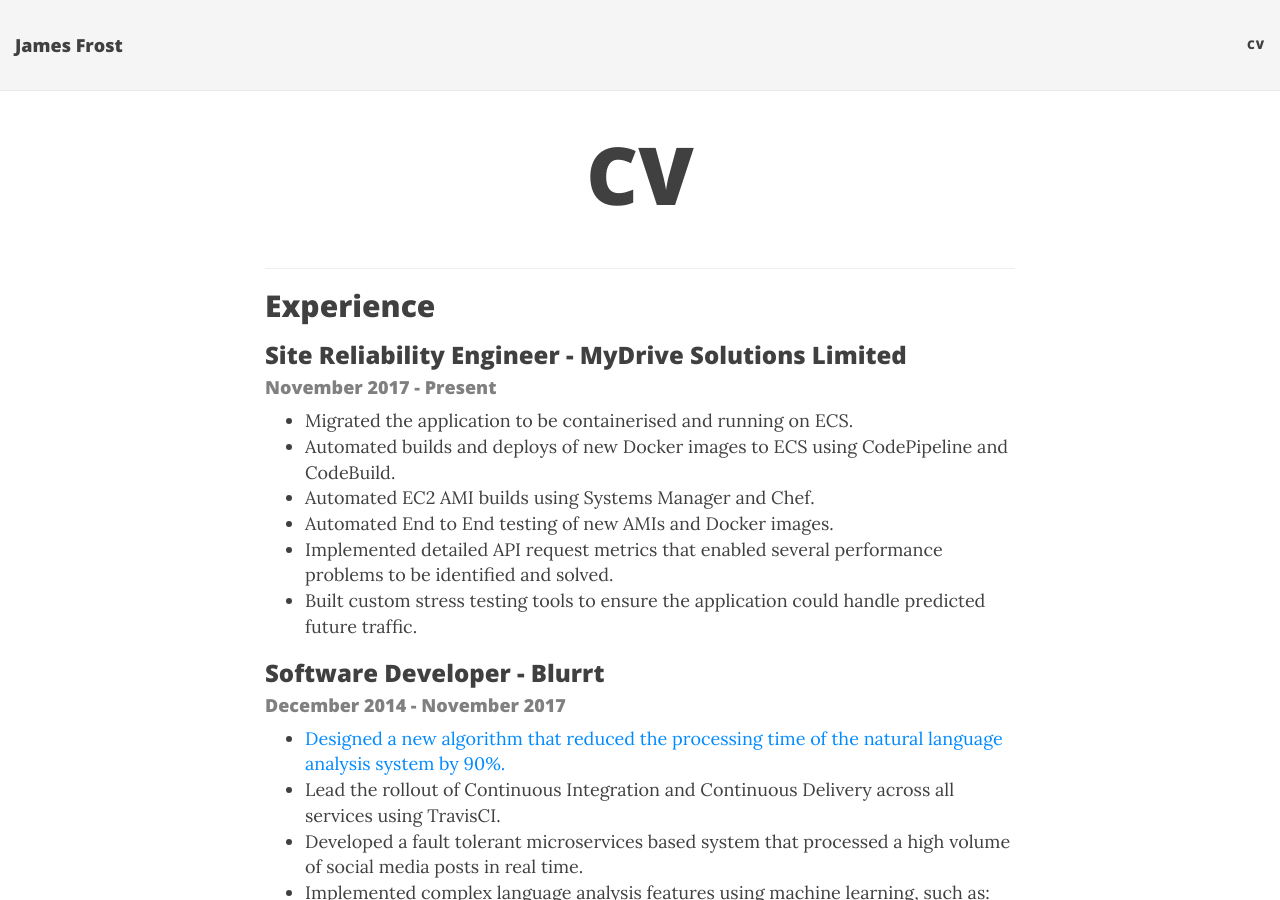
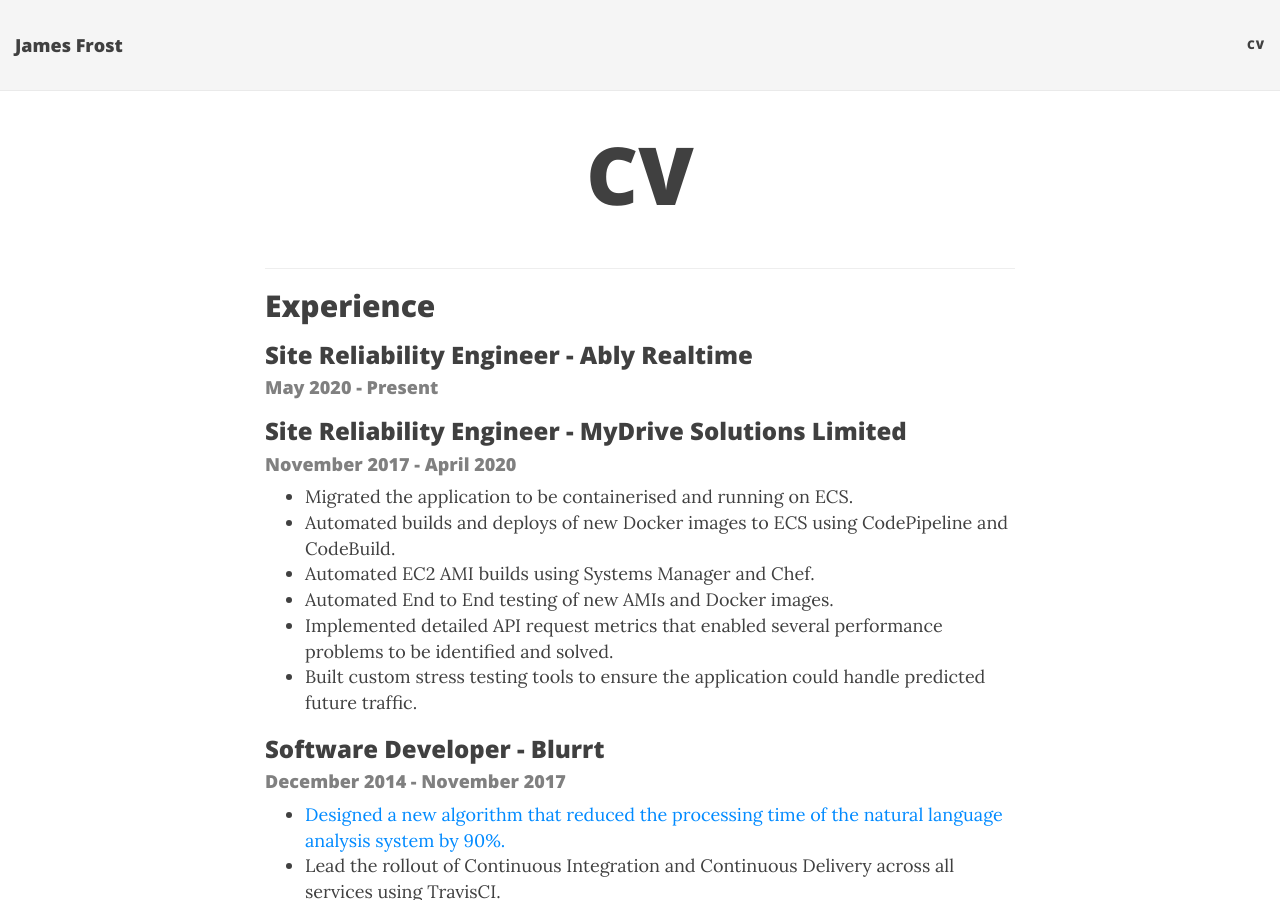
Before and after one commit to JamesFrost/jamesfrost.github.io, a Jekyll site: the page built from cv.html, in a window 1280 px wide and 900 px high. Built offline with Jekyll 4.4.1, drawn with Linux system fonts in a browser that asks for light colours; nearby versions of some CDN libraries.

Commit message:
Updated CV

```diff
--- a/cv.html
+++ b/cv.html
@@ -6,8 +6,11 @@ title: CV
 <hr>
 <h2>Experience</h2>
 
+<h3>Site Reliability Engineer - Ably Realtime</h3>
+<h4 class="subtitle">May 2020 - Present</h4>
+
 <h3>Site Reliability Engineer - MyDrive Solutions Limited</h3>
-<h4 class="subtitle">November 2017 - Present</h4>
+<h4 class="subtitle">November 2017 - April 2020</h4>
 <ul class="simple-list">
 	<li>Migrated the application to be containerised and running on ECS.</li>
 	<li>Automated builds and deploys of new Docker images to ECS using CodePipeline and CodeBuild.</li>
```
